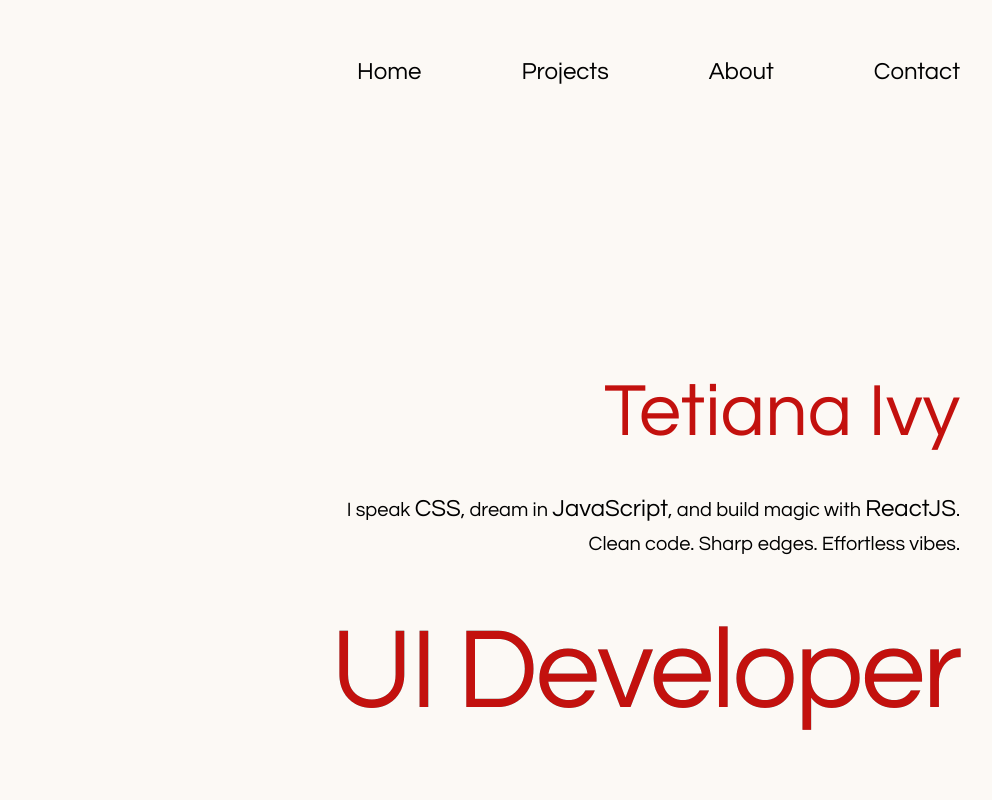
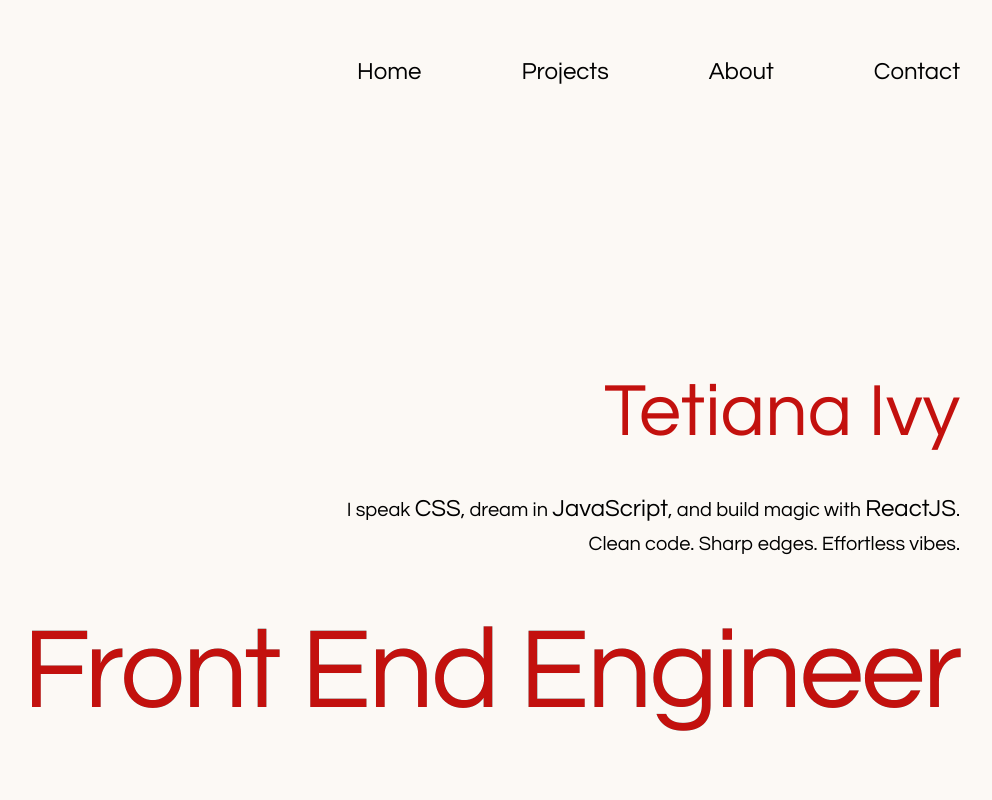
Before and after one commit to Knopkaivy/portfolio-2025, a React (Vite) app: page / in a window 1280 px wide. Shown: the top 800 px of the page, without its empty margins (260-1252 px from the left). Built offline with nearby package versions, Linux system fonts and the light colour scheme.

Commit message:
update title and contact

```diff
--- a/index.html
+++ b/index.html
@@ -7,7 +7,7 @@
     <link rel="preconnect" href="https://fonts.gstatic.com" crossorigin>
     <link href="https://fonts.googleapis.com/css2?family=Questrial&amp;display=swap" rel="stylesheet">
     <meta name="viewport" content="width=device-width, initial-scale=1.0" />
-    <title>TIvy - UI Developer</title>
+    <title>TIvy - Front End Engineer</title>
   </head>
   <body>
     <div id="root"></div>
--- a/src/Components/Contacts.jsx
+++ b/src/Components/Contacts.jsx
@@ -38,9 +38,9 @@ function Contacts() {
         <section ref={contactsRef} id="contacts-section" className="contacts">
             <div className="contacts__title red increased">Reach out at</div>
             <div className="contacts__links-container">
-                <a href="mailto:tetianaivy@gmail.com" ref={addToRefs} className="contacts__link link">Email</a>
                 <a href="https://www.linkedin.com/in/tetiana-ivy-213801134/" target="_blank" rel="noreferrer" ref={addToRefs} className="contacts__link link">LinkedIn</a>
-                <a href="https://www.fiverr.com/s/7YBL22L" target="_blank" rel="noreferrer" ref={addToRefs} className="contacts__link link">fiverr.</a>
+                <a href="mailto:tetianaivy@gmail.com" ref={addToRefs} className="contacts__link link">Email: tetianaivy@gmail.com</a>
+                {/* <a href="https://www.fiverr.com/s/7YBL22L" target="_blank" rel="noreferrer" ref={addToRefs} className="contacts__link link">fiverr.</a> */}
             </div>
         </section>
      );
--- a/src/Components/Hero.jsx
+++ b/src/Components/Hero.jsx
@@ -44,7 +44,7 @@ function Hero() {
             <div className="hero__bg-container">
             </div>
             <div className="hero__overlay">
-                <h1 ref={heroHeadingRef}>UI Developer</h1>
+                <h1 ref={heroHeadingRef}>Front End Engineer</h1>
             </div>
             <NavSection/>
             <div className="hero__overlay--transparent">
```
